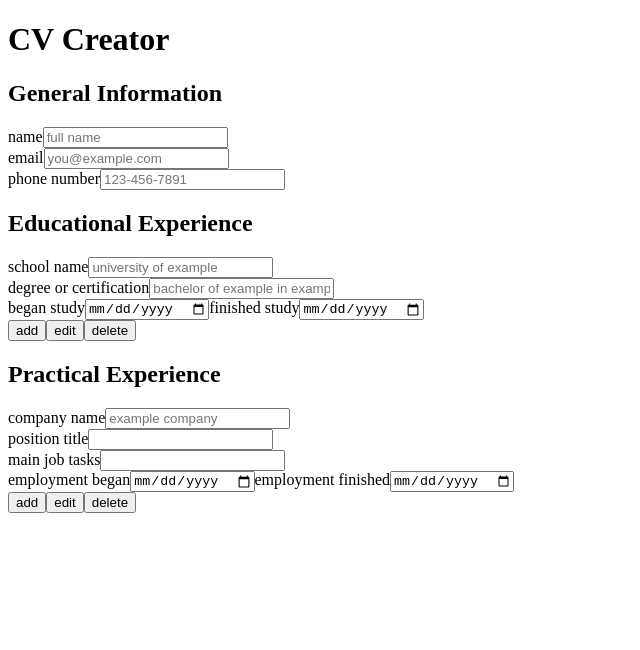
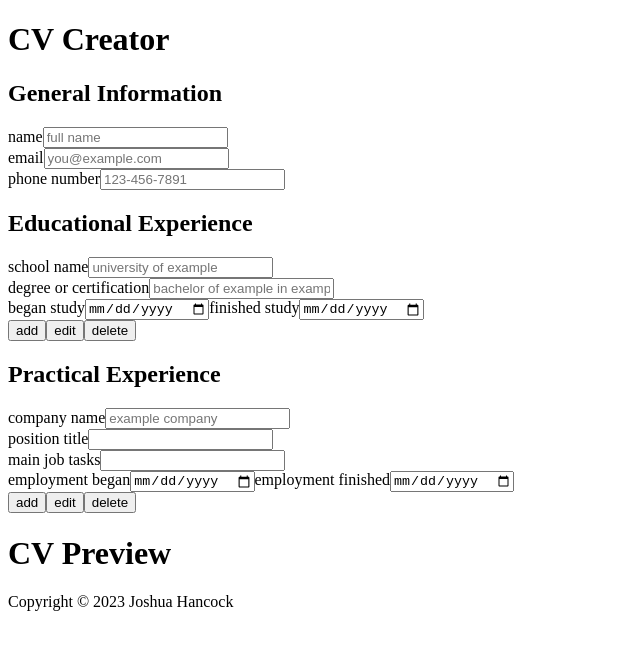
Before and after one commit to livingicon/cv-project, a React (Create React App) app: page / in a window 1280 px wide. Shown: the top 650 px of the page, without its empty margins (0-640 px from the left). Built offline with nearby package versions, Linux system fonts and the light colour scheme.

Commit message:
Add CVPreview component and link to App

```diff
--- a/src/App.js
+++ b/src/App.js
@@ -3,18 +3,37 @@
 import GeneralInfo from "./components/GeneralInfo";
 import EducationalExp from "./components/EducationalExp";
 import PracticalExp from "./components/PracticalExp";
+import CVPreview from "./components/CVPreview";
 import React, { Component } from "react";
 
 class App extends Component {
+
   render() {
     return (
       <div>
+
+        <div className="header">
           <h1>CV Creator</h1>
+        </div>
+
+        <div className="main">
+          <div className="cvForms">
             <GeneralInfo></GeneralInfo>
             <EducationalExp></EducationalExp>
             <PracticalExp></PracticalExp>
           </div>
 
+          <div className="cvPreview">
+            <CVPreview></CVPreview>
+          </div>
+
+        </div>
+
+        <div className="footer">
+          <p>Copyright &copy; 2023 Joshua Hancock</p>
+        </div>
+
+      </div>
     );
   }
 }
--- /dev/null
+++ b/src/components/CVPreview.js
@@ -0,0 +1,15 @@
+// CVPreview.js
+
+import React, { Component } from 'react';
+
+class CVPreview extends Component {
+  render() {
+    return (
+      <div className="cv_preview">
+        <h1>CV Preview</h1>
+      </div>
+    );
+  }
+}
+
+export default CVPreview;
```
Lines whose indentation alone changed are shown as unchanged.
